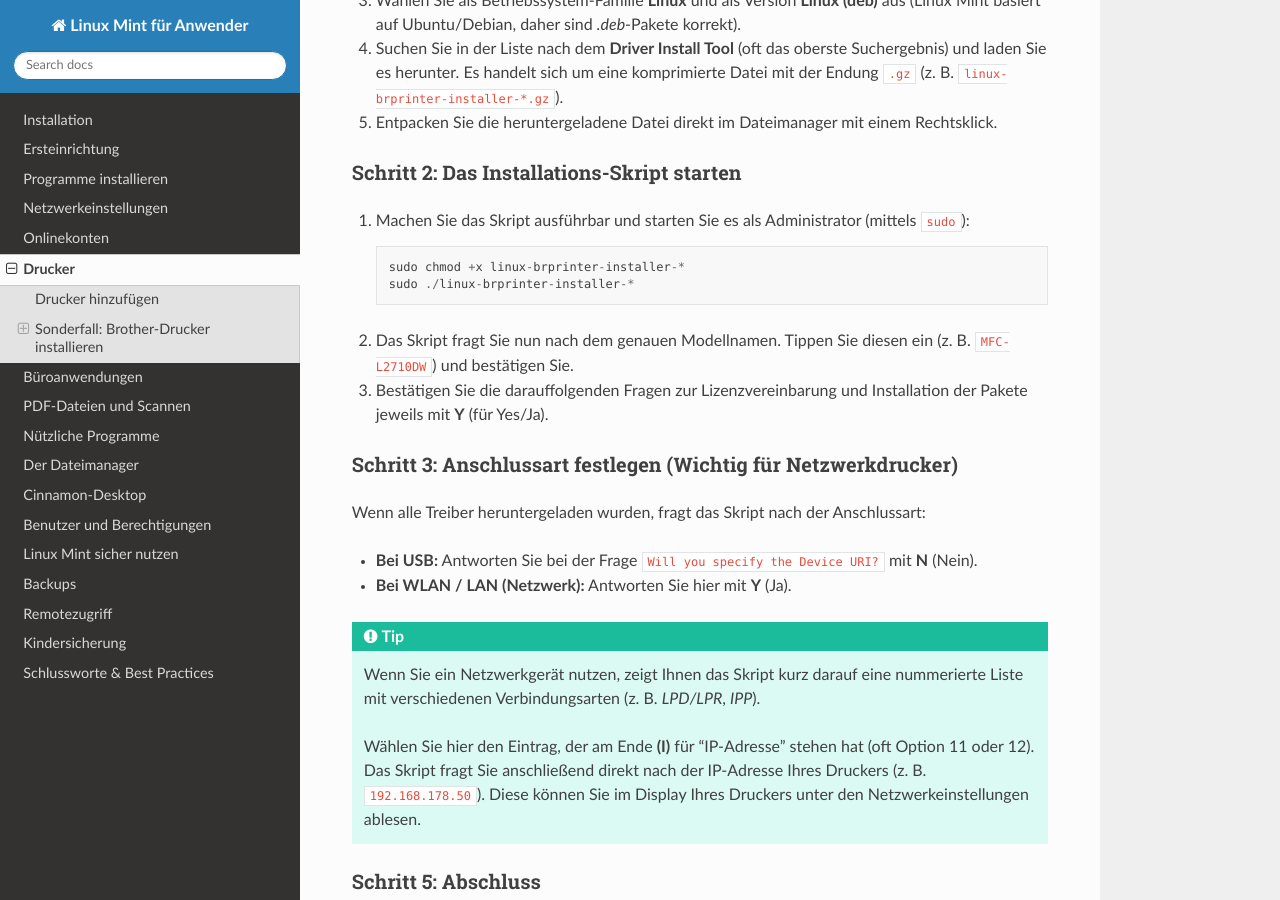
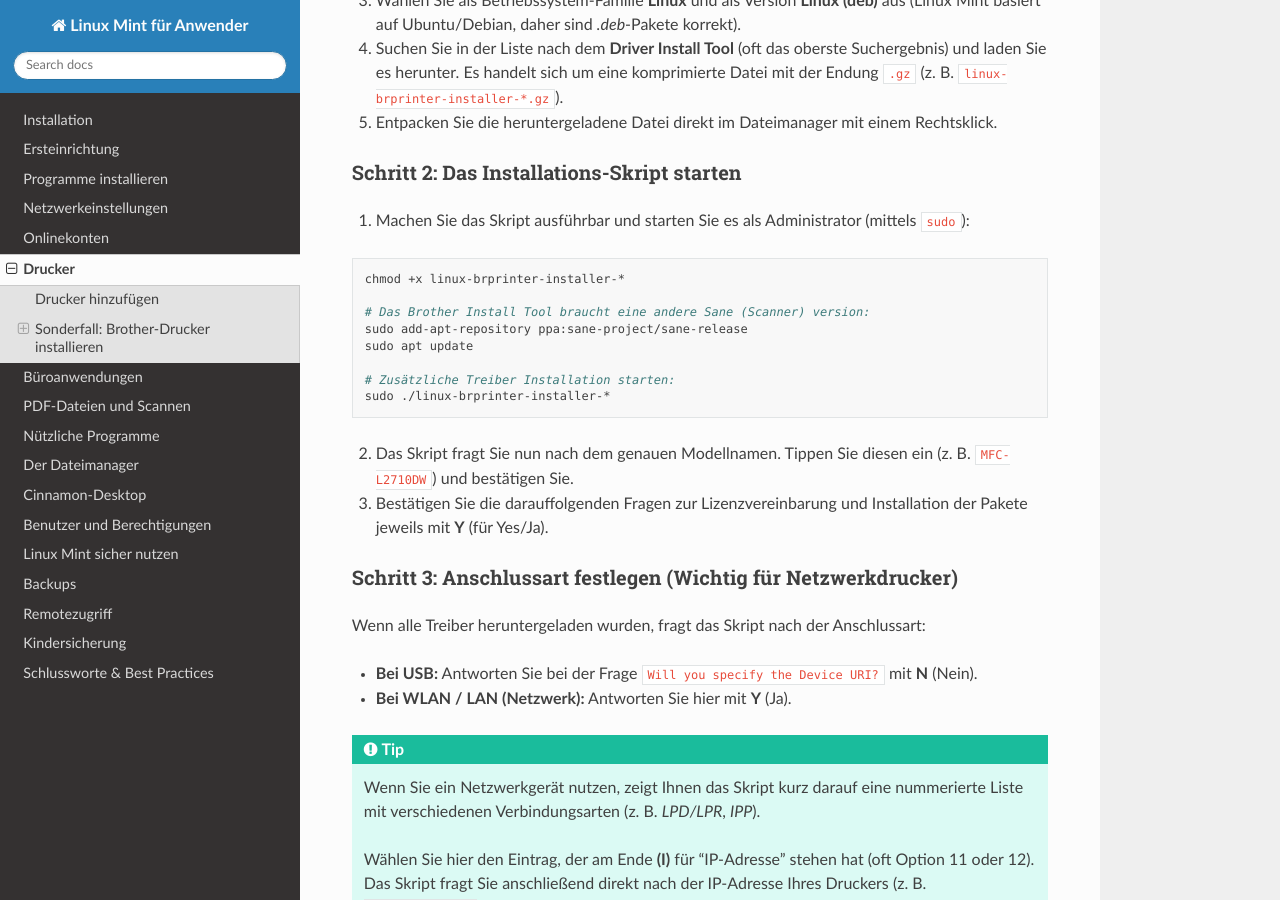
Before and after one commit to Jean28518/linuxmint-fuer-anwender, a Sphinx documentation site: the page built from docs/source/drucker.rst, in a window 1280 px wide and 900 px high, scrolled down 1376 px. Built offline with Sphinx 7.4.7 and the Read the Docs theme 3.1.0, drawn with Linux system fonts in a browser that asks for light colours.

Commit message:
Add installation steps for Brother printer drivers and update script execution instructions

```diff
--- a/docs/source/drucker.rst
+++ b/docs/source/drucker.rst
@@ -72,7 +72,15 @@ Schritt 2: Das Installations-Skript starten
 
 1. Machen Sie das Skript ausführbar und starten Sie es als Administrator (mittels ``sudo``)::
 
-    sudo chmod +x linux-brprinter-installer-*
+.. code-block:: bash
+
+    chmod +x linux-brprinter-installer-*
+
+    # Das Brother Install Tool braucht eine andere Sane (Scanner) version:
+    sudo add-apt-repository ppa:sane-project/sane-release
+    sudo apt update
+
+    # Zusätzliche Treiber Installation starten:
     sudo ./linux-brprinter-installer-*
 
 2. Das Skript fragt Sie nun nach dem genauen Modellnamen. Tippen Sie diesen ein (z. B. ``MFC-L2710DW``) und bestätigen Sie.
```
